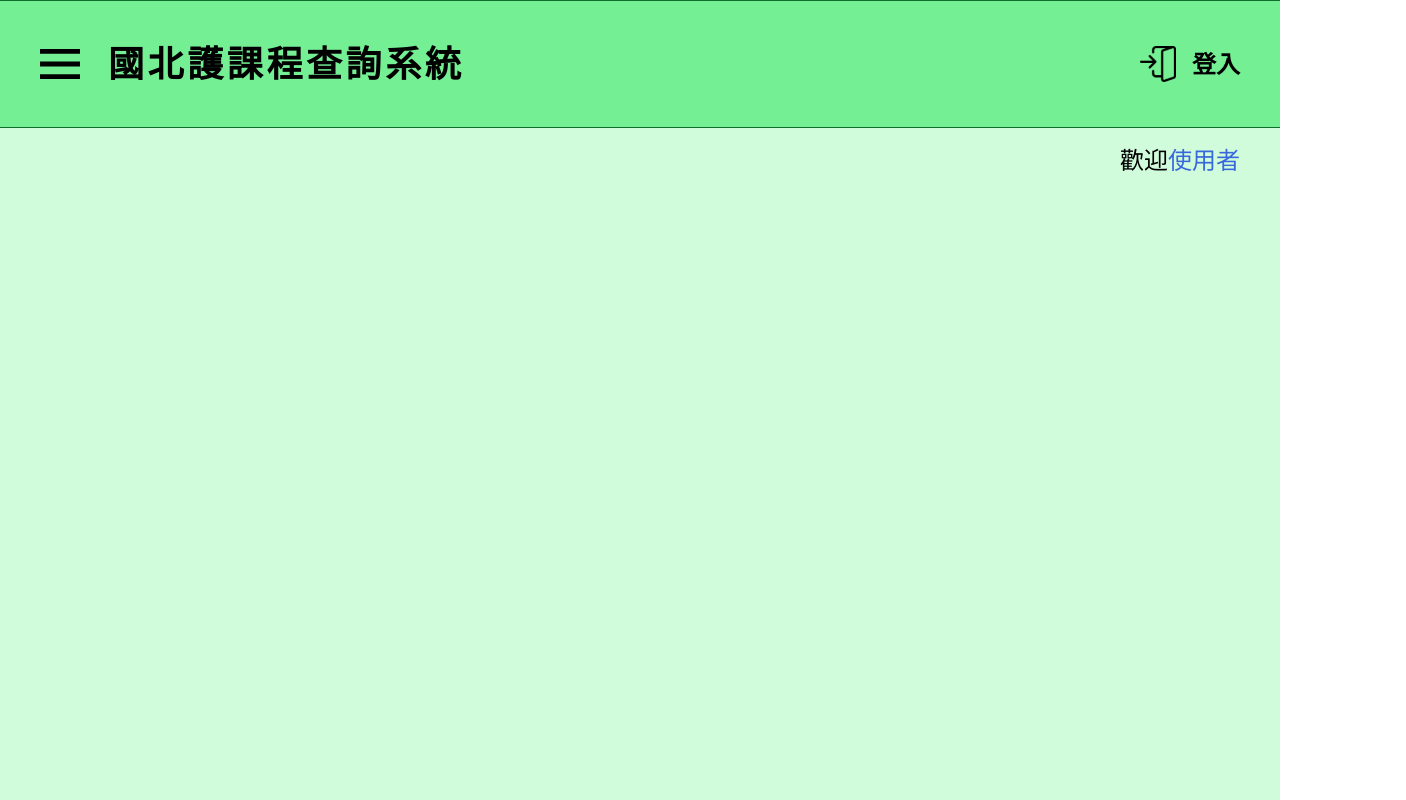
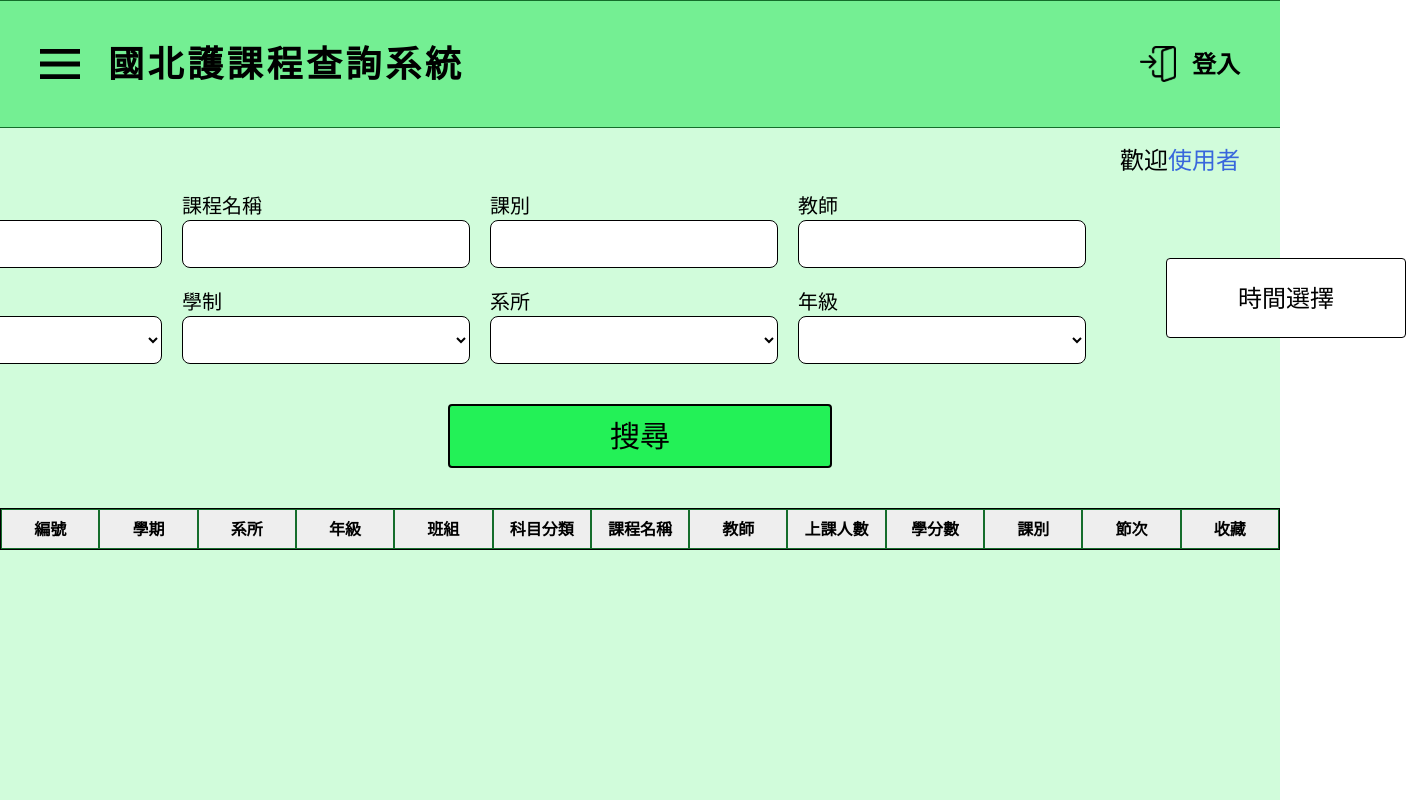
Before and after one commit to SeaStarry0902/searchSystem, a Nuxt app: page /courseSearch in a window 1280 px wide. Shown: the whole page, 1406 px wide, since content can reach past the window. Built offline with nearby package versions, Linux system fonts and the light colour scheme.

Commit message:
新增課表、unAuth、以及嘗試呼叫api

```diff
--- a/components/TextInput.vue
+++ b/components/TextInput.vue
@@ -1,4 +1,5 @@
 <script setup>
+import { ref } from 'vue'
 const props = defineProps({
     text: {
         type: String,
@@ -7,20 +8,41 @@ const props = defineProps({
     showIcon: {
         type: Boolean,
         default: false
+    },
+    customWidth: {
+        type: String,
+        default: ''
+    },
+    customHeight: {
+        type: String,
+        default: ''
+    },
+    options: {
+        type: Array,
+        default: () => []
     }
 })
+const selected = ref('')
+const model = defineModel()
 const show = props.showIcon ? ref(false) : ref(true)
 </script>
 <template>
     <div class="flex flex-col">
         <span class="text-xs md:text-xl 2xl:text-2xl">{{ text }}</span>
-        <div class="flex relative">
-            <input :type="show ? 'text' : 'password'"
-                class=" w-[clamp(0px,40vmin,9999px)] h-[clamp(0px,6vmin,9999px)] bg-white border rounded-[clamp(0px,1vmin,40px)] pl-1 md:pl-2 2xl:pl-4 pr-7 md:pr-10 2xl:pr-14 text-xs md:text-xl 2xl:text-2xl" />
+        <div v-if="options.length === 0" class="flex relative">
+            <input v-model="model" :type="show ? 'text' : 'password'"
+                :class="customWidth ? customWidth : ' w-[clamp(0px,40vmin,9999px)]'"
+                class=" h-[clamp(0px,6vmin,9999px)] bg-white border rounded-[clamp(0px,1vmin,40px)] pl-1 md:pl-2 2xl:pl-4 pr-7 md:pr-10 2xl:pr-14 text-xs md:text-xl 2xl:text-2xl" />
             <NuxtImg v-if="showIcon" @click="show = !show" src="/component_img/eye_icon.svg" title="顯示/隱藏"
                 alt="eye_icon"
                 class=" cursor-pointer absolute size-4 md:size-5 2xl:size-7 right-2 2xl:right-5 top-1/2 -translate-y-1/2" />
         </div>
-
+        <div v-if="options.length !== 0" class="flex relative ">
+            <select v-model="model" :class="customWidth ? customWidth : ' w-[clamp(0px,40vmin,9999px)]'"
+                class="cursor-pointer h-[clamp(0px,6vmin,9999px)] bg-white border rounded-lg pl-1 md:pl-2 2xl:pl-4 pr-7 md:pr-10 2xl:pr-14 text-xs md:text-xl 2xl:text-2xl">
+            >
+            <option v-for="(item, index) in options" :key="index" :value="item" class="">{{ item }}</option>
+            </select>
+        </div>
     </div>
 </template>
--- a/layouts/default.vue
+++ b/layouts/default.vue
@@ -1,11 +1,13 @@
 <script setup>
 import sidebarLink from '~/components/sidebarLink.vue';
+import TextInput from '~/components/TextInput.vue';
 const sidebarOpen = ref(false)
 const isLogin = ref(false)
+const isShowUserInfo = ref(false)
 console.log(sidebarOpen.value)
 </script>
 <template>
-    <div class="max-w-screen h-screen relative bg-[#d1fcdb]">
+    <div class="flex flex-col max-w-screen h-screen relative bg-[#d1fcdb]">
         <header>
             <!-- 遮罩 -->
             <div v-if="sidebarOpen" class="fixed inset-0 bg-black/50 z-40 cursor-pointer" @click="sidebarOpen = false">
@@ -14,9 +16,13 @@ console.log(sidebarOpen.value)
             <!-- sidebar -->
             <div v-if="sidebarOpen"
                 class="absolute bg-[#ffffff] pt-10 flex flex-col border-x border-b items-start justify-start h-screen w-60 md:w-72 shadow-[0_0px_14px_rgba(0,0,0,0.25)] z-50">
-                <!--hover顏色不錯 <NuxtLink to="/" class="w-full px-6 py-4 border-b hover:bg-[#E2E2E2]">首頁</NuxtLink> -->
-                <sidebarLink :text="'查詢'" :link="'/event'" :image-url="'/component_img/sidebar_img/timetable_icon.svg'" />
-                <sidebarLink :text="'首頁'" :link="'/'" />
+
+                <sidebarLink @click="sidebarOpen = false" :text="'課表'" :link="'/myTimetable'"
+                    :image-url="'/component_img/sidebar_img/timetable_icon.svg'" />
+                <sidebarLink @click="sidebarOpen = false" :text="'首頁'" :link="'/'" />
+                <sidebarLink @click="sidebarOpen = false" :text="'查詢'" :link="'/courseSearch'"
+                    :image-url="'/component_img/sidebar_img/search_icon.svg'" />
+                <sidebarLink @click="sidebarOpen = false" :text="'測試用'" :link="'/unAuth'" />
             </div>
 
             <!-- header本體 -->
@@ -38,11 +44,33 @@ console.log(sidebarOpen.value)
             </div>
 
             <!-- 底下顯示user -->
-            <div class="max-w-screen flex justify-end pr-5 md:pr-10 pt-4 bg-[#d1fcdb]">
+            <div v-if="!isShowUserInfo" class="max-w-screen flex justify-end pr-5 md:pr-10 pt-4 bg-[#d1fcdb]">
                 <span class="text-black text-xl md:text-2xl">歡迎</span><span
-                    class="text-[#3867DC] text-xl md:text-2xl hover:underline hover:font-medium cursor-pointer hover:text-[#0031ad]">使用者</span>
+                    class="text-[#3867DC] text-xl md:text-2xl hover:underline hover:font-medium cursor-pointer hover:text-[#0031ad]"
+                    @click="isShowUserInfo = !isShowUserInfo">使用者</span>
             </div>
         </header>
-        <slot />
+        <slot v-if="!isShowUserInfo" class="flex-1" />
+        <div v-if="isShowUserInfo" class="pt-20 w-full flex items-center justify-center ">
+            <div
+                class="bg-[#F6F6F6] relative w-[clamp(0px,120vmin,9999px)] h-[clamp(0px,75vmin,9999px)] flex items-center justify-start px-16 border-2 border-black">
+                <div class="h-full flex flex-col items-center justify-start gap-20 pt-10">
+                    <div class="">
+                        <NuxtImg src="/component_img/eye_icon.svg" alt="eyes_icon"
+                            class="border rounded-full size-20 md:size-52" />
+                    </div>
+                    <button class="bg-[#d1fcdb] border w-40 h-16 text-2xl rounded-b-sm cursor-pointer hover:font-bold hover:bg-[#74EF93]" @click="isShowUserInfo = false">上傳頭像</button>
+                </div>
+
+                <div class="absolute flex flex-col gap-2 left-1/2 -translate-x-1/2 top-20 items-center">
+                    <span class="text-4xl tracking-widest font-bold pb-16">個人帳號管理</span>
+                    <TextInput :text="'姓名'"  />
+                    <TextInput :text="'學號'"  />
+                    <TextInput :text="'系所'"  />
+                    <TextInput :text="'Email'"  />
+                </div>
+                <button class="absolute bottom-8 right-8 text-2xl w-40 h-16 border rounded-sm bg-[#23f157] cursor-pointer hover:font-bold hover:bg-[#18a83c]">確認</button>
+            </div>
+        </div>
     </div>
 </template>
--- a/pages/courseSearch.vue
+++ b/pages/courseSearch.vue
@@ -1,3 +1,49 @@
+<script setup>
+import { ref } from 'vue'
+import testInput from '~/components/TextInput.vue'
+const courseArray = ['編號', '學期', '系所', '年級', '班組', '科目分類', '課程名稱', '教師', '上課人數', '學分數', '課別', '節次', '收藏'];
+const response = [];
+const resultArray = [...courseArray, ...response];
+for(let i=0;i < resultArray.length;i++){
+    response.push(resultArray[i].courseName);
+}
+
+
+const ciso =ref('');
+const courseCatagory = ref('');
+</script>
 <template>
-
+    <div class="flex flex-col justify-center">
+        <div class="flex items-center justify-center gap-20 w-full h-auto pt-4 px-96 text-2xl text-black bg-[#d1fcdb]">
+            <div class="flex flex-col gap-5">
+                <div class="flex gap-5">
+                    <testInput v-model="courseCatagory" :text="'課程分類'" :customWidth="'w-72'" />
+                    <testInput :text="'課程名稱'" :customWidth="'w-72'" />
+                    <testInput :text="'課別'" :customWidth="'w-72'" />
+                    <testInput :text="'教師'" :customWidth="'w-72'" />
+                </div>
+                <div class="flex gap-5">
+                    <testInput :text="'學期'" :customWidth="'w-72'" :options="['選項1', '選項2']" />
+                    <testInput :text="'學制'" :customWidth="'w-72'" :options="['選項1', '選項2']" />
+                    <testInput :text="'系所'" :customWidth="'w-72'" :options="['選項1', '選項2']" />
+                    <testInput :text="'年級'" :customWidth="'w-72'" :options="['選項1', '選項2']" />
+                </div>
+            </div>
+            <div class="pt-10">
+                <button
+                    class="bg-white w-60 h-20 border rounded cursor-pointer hover:bg-[#6ffc92] hover:font-bold text-2xl">時間選擇</button>
+            </div>
+        </div>
+        <div class="mt-10 flex items-center justify-center w-full">
+            <button
+                class="bg-[#23f157] w-96 h-16 border-2 rounded cursor-pointer hover:bg-[#18a83c] hover:font-bold text-3xl" @click="console.log(ciso)">搜尋</button>
+        </div>
+    </div>
+    <div class="mt-10 grid border h-auto  grid-cols-13 overflow-auto ">
+        <div v-for="(item, index) in courseArray" :key="index"
+            :class="index < 13 ? 'h-10 bg-[#EEEEEE] font-bold ' : 'h-16 bg-white'"
+            class=" flex flex-col border border-[#146d2b] items-center justify-center">
+            <div>{{ item }}</div>
+        </div>
+    </div>
 </template>
--- a/pages/login/index.vue
+++ b/pages/login/index.vue
@@ -1,6 +1,33 @@
 <script setup>
 import textInput from '~/components/TextInput.vue'
 
+const username = ref('')
+const password = ref('')
+
+
+async function login() {
+    if (!username.value || !password.value) {
+        alert("請輸入完整資訊")
+        return
+    }
+    const res = await $fetch('https://representative-winni-chongouo-b8ca194b.koyeb.app/auth/login', {
+        method: 'POST',
+        headers: {
+            'Content-Type': 'application/x-www-form-urlencoded'
+        },
+        body: new URLSearchParams({
+            grant_type: 'password',
+            username: username.value,
+            password: password.value,
+            scope: '',
+            client_id: 'string',
+            client_secret: '********'
+        })
+    }).catch((error) => {
+        alert("登入失敗，請檢查帳號密碼是否正確")
+    })
+
+}
 
 definePageMeta({
     layout: 'custom'
@@ -9,8 +36,8 @@ definePageMeta({
 <template>
     <div class="flex flex-col justify-center items-center mt-[clamp(0px,5vmin,9999px)] gap-[clamp(0px,3vmin,9999px)]">
         <div class="flex flex-col gap-[clamp(0px,3vmin,9999px)]">
-            <textInput :text="'學號'" />
-            <textInput :text="'密碼'" :showIcon="true" />
+            <textInput v-model="username" id="username" :text="'學號'" />
+            <textInput v-model="password" id="password" :text="'密碼'" :showIcon="true" />
         </div>
         <div class="flex items-center justify-center">
             <label class="flex items-center justify-center gap-1 md:gap-2 cursor-pointer">
@@ -18,14 +45,17 @@ definePageMeta({
                 <span class="text-xs md:text-xl">記住帳號</span>
             </label>
         </div>
-        <button
+        <button @click="login()"
             class=" hover:font-bold hover:bg-[#069736] w-[clamp(0px,40vmin,9999px)] h-[clamp(0px,6vmin,9999px)] border border-black cursor-pointer bg-[#09ca49] rounded-[clamp(0px,1vmin,40px)] text-white text-xs md:text-xl 2xl:text-2xl">
-            <span class="text-xs md:text-xl 2xl:text-2xl ">登入</span>
+            <span class="text-xs md:text-xl 2xl:text-2xl">登入</span>
         </button>
         <nav class="flex items-center justify-center gap-[clamp(0px,4vmin,9999px)]">
-            <NuxtLink to="/login/signup" class="text-[#3867DC] text-xs md:text-xl 2xl:text-2xl  hover:font-bold">註冊</NuxtLink>
-            <NuxtLink to="/login/forgot-password" class="text-[#3867DC] text-xs md:text-xl 2xl:text-2xl  hover:font-bold">忘記密碼</NuxtLink>
+            <NuxtLink to="/login/signup" class="text-[#3867DC] text-xs md:text-xl 2xl:text-2xl  hover:font-bold">註冊
+            </NuxtLink>
+            <NuxtLink to="/login/forgot-password"
+                class="text-[#3867DC] text-xs md:text-xl 2xl:text-2xl  hover:font-bold">忘記密碼</NuxtLink>
         </nav>
-        <NuxtLink to="/event" class="md:pt-2 2xl:pt-4 text-[#3867DC] text-xs md:text-xl 2xl:text-2xl  hover:font-bold">訪客登入</NuxtLink>
+        <NuxtLink to="/myTimetable" class="md:pt-2 2xl:pt-4 text-[#3867DC] text-xs md:text-xl 2xl:text-2xl  hover:font-bold">
+            訪客登入</NuxtLink>
     </div>
 </template>
--- a/pages/event.vue
+++ b/pages/myTimetable.vue
@@ -4,7 +4,10 @@ import timetable from '~/components/Timetable.vue'
 
 <!-- 還沒做RWD，且還沒有api獲取課程 -->
 <template>
-    <div class="w-full h-auto pt-12 px-96 text-2xl text-black bg-[#d1fcdb]">
+    <div class="w-full h-screen pt-4 px-96 text-2xl text-black bg-[#d1fcdb]">
+        <div class="w-full pb-4 text-3xl font-bold">
+            <span>我的課表</span>
+        </div>
         <timetable />
     </div>
 </template>
--- /dev/null
+++ b/pages/unAuth.vue
@@ -0,0 +1,8 @@
+<script setup>
+</script>
+<template>
+    <div class=" flex h-full items-center justify-center text-4xl ">
+        <span class="">此功能無法使用 若要使用請</span>
+        <NuxtLink to="/login" class="text-blue-600 ml-2 hover:text-blue-900 hover:font-bold">登入</NuxtLink>
+    </div>
+</template>
```
Also changed, not shown: components/Timetable.vue (+7 -1 lines).
